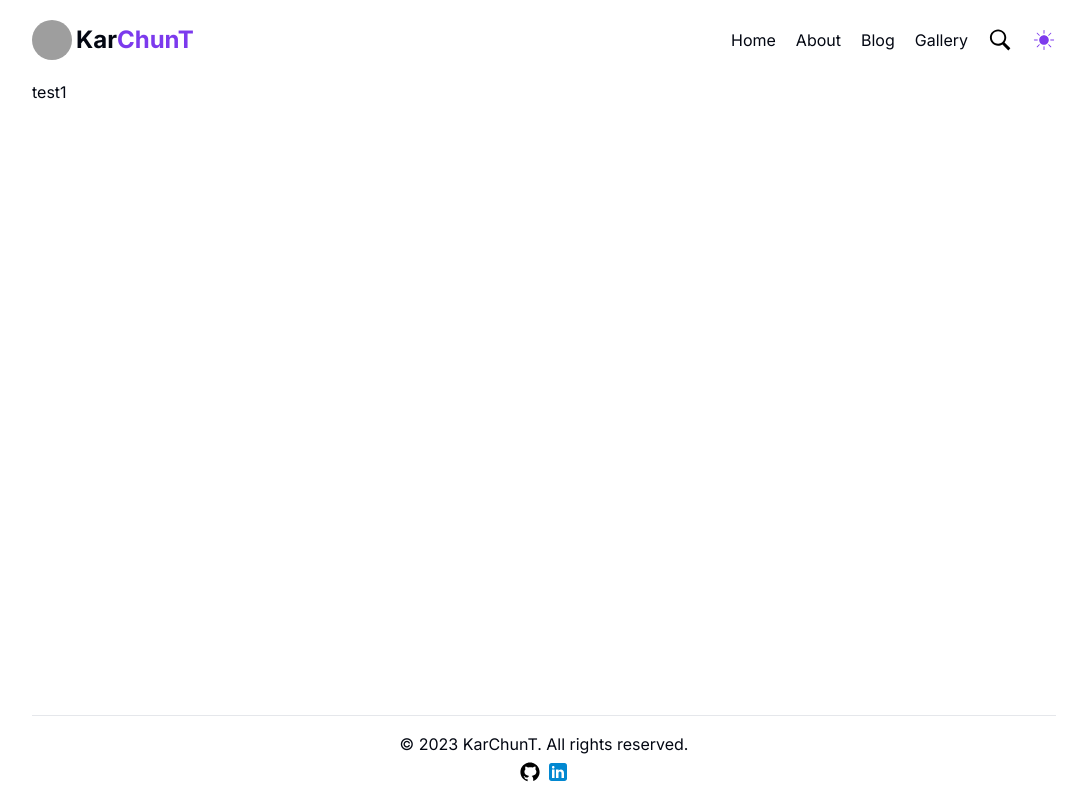
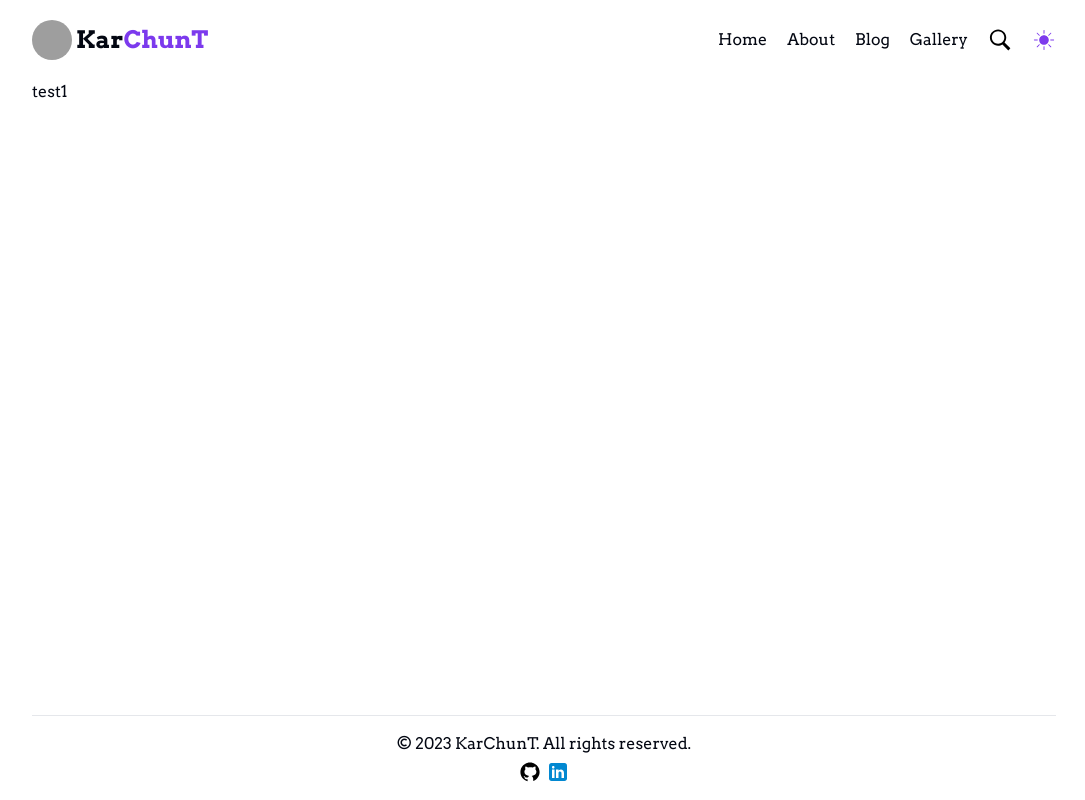
Before and after one commit to KarChunT/karchunt.com, a Next.js app: page / in a window 1280 px wide. Shown: the whole page, without its empty margins (96-1181 px from the left). Built offline with nearby package versions, Linux system fonts and the light colour scheme; grey boxes are pictures that could not be loaded.

Commit message:
Apply Arvo font

```diff
--- a/app/globals.css
+++ b/app/globals.css
@@ -57,7 +57,7 @@
     scroll-behavior: smooth;
   }
   body {
-    @apply bg-background text-foreground font-[Inter];
+    @apply bg-background text-foreground;
   }
 }
 
--- a/app/layout.tsx
+++ b/app/layout.tsx
@@ -1,6 +1,6 @@
 import React from "react";
 import type { Metadata } from "next";
-import { Inter } from "next/font/google";
+import { Arvo } from "next/font/google";
 
 import ThemeProviders from "@/context/ThemeProviders";
 
@@ -8,7 +8,11 @@ import "./globals.css";
 import NavBar from "@/components/shared/navbar/navBar";
 import Footer from "@/components/shared/footer/footer";
 
-const inter = Inter({ subsets: ["latin"], variable: "--font-inter" });
+const arvo = Arvo({
+  weight: ["400", "700"],
+  subsets: ["latin"],
+  variable: "--font-arvo",
+});
 
 export const metadata: Metadata = {
   title: "KarChunT",
@@ -23,7 +27,7 @@ export default function RootLayout({
 }) {
   return (
     <html lang="en">
-      <body className={`${inter.variable} h-full w-full antialiased`}>
+      <body className={`${arvo.className} h-full w-full antialiased`}>
         <ThemeProviders>
           <div className="max-container padding-container flex h-screen flex-col">
             <NavBar />
```
